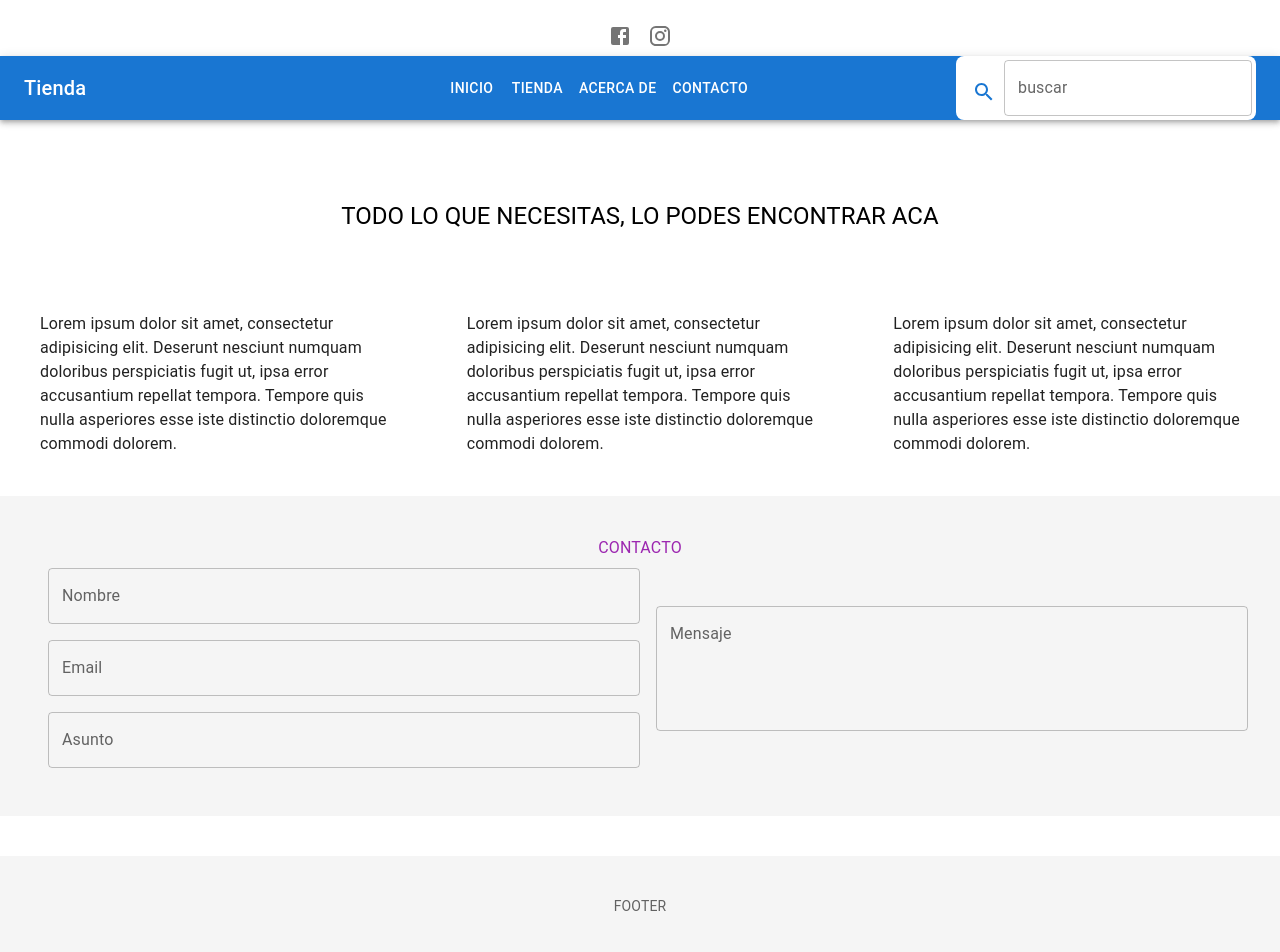
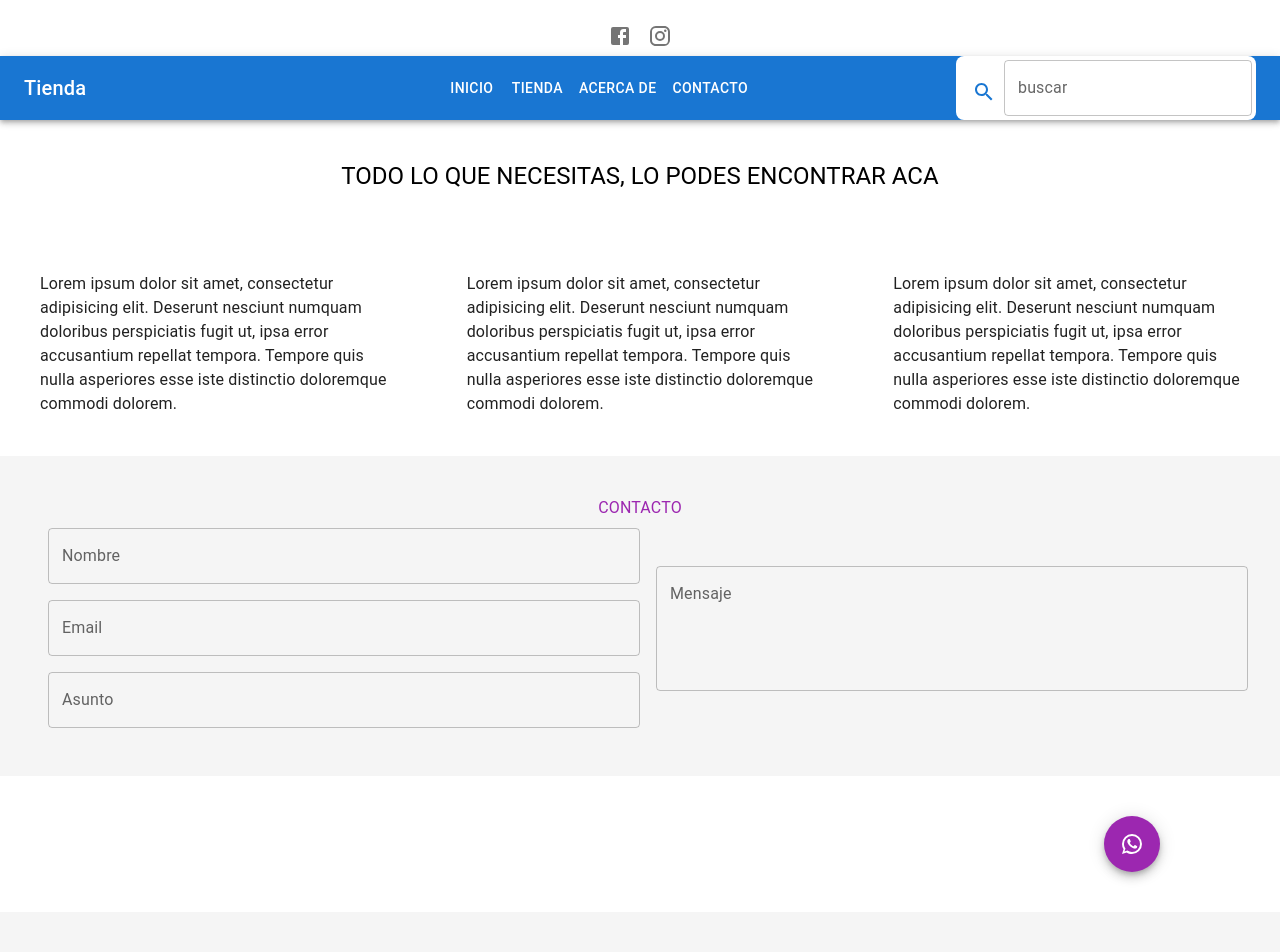
Before and after one commit to lrosiello/tienda-productos, a React (Create React App) app: page / in a window 1280 px wide. Shown: the top 952 px of the page. Built offline with nearby package versions, Linux system fonts and the light colour scheme.

Commit message:
se agrega boton de whatssap

```diff
--- a/src/App.jsx
+++ b/src/App.jsx
@@ -5,11 +5,12 @@ import Productos from "./pages/Productos";
 import Contact from "./pages/Contact";
 import About from "./pages/About";
 import Footer from "./components/Footer";
-import { Container, Grid, Typography } from "@mui/material";
+import { Container, Fab, Grid, Typography } from "@mui/material";
 
 import { IconButton } from "@mui/material";
 import FacebookIcon from "@mui/icons-material/Facebook";
 import InstagramIcon from "@mui/icons-material/Instagram";
+import WhatsAppIcon from "@mui/icons-material/WhatsApp";
 
 function App() {
   return (
@@ -31,7 +32,7 @@ function App() {
 
         {/*------------------BARRA DE NAVEGACION-------------------------*/}
         <Router>
-          <Grid item md={12} xs={12} mb={5}>
+          <Grid item md={12} xs={12}>
             <NavBar />
           </Grid>
           {/*------------------CARTELERA-------------------------*/}
@@ -43,13 +44,21 @@ function App() {
 
           {/*------------------RUTAS-------------------------*/}
           <Routes>
-            <Route path="/" element={<Productos />}></Route>
-            <Route path="/about" element={<About />}></Route>
-            <Route path="/contact" element={<Contact />}></Route>
+            <Route path="/" element={<Productos />} />
+            <Route path="/about" element={<About />} />
+            <Route path="/contact" element={<Contact />} />
           </Routes>
+
+          {/*------------------BOTON WHATSSAP-------------------------*/}
+          <Grid item md={12} xs={12} sx={{ display: "flex", justifyContent: "flex-end", marginBottom: 5, marginRight:15 }}>
+            <Fab color="secondary" aria-label="add">
+              <WhatsAppIcon />
+            </Fab>
+          </Grid>
+
+          {/*------------------FOOTER-------------------------*/}
+          <Footer />
         </Router>
-
-        <Footer />
       </Grid>
     </div>
   );
```
